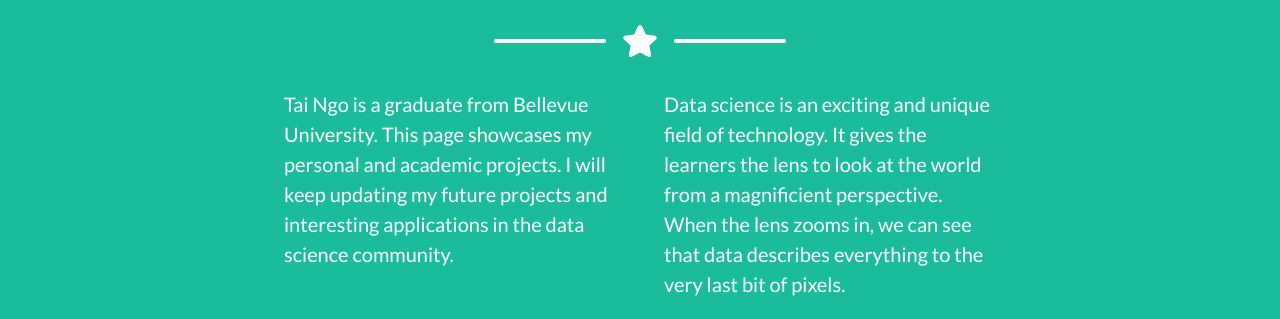
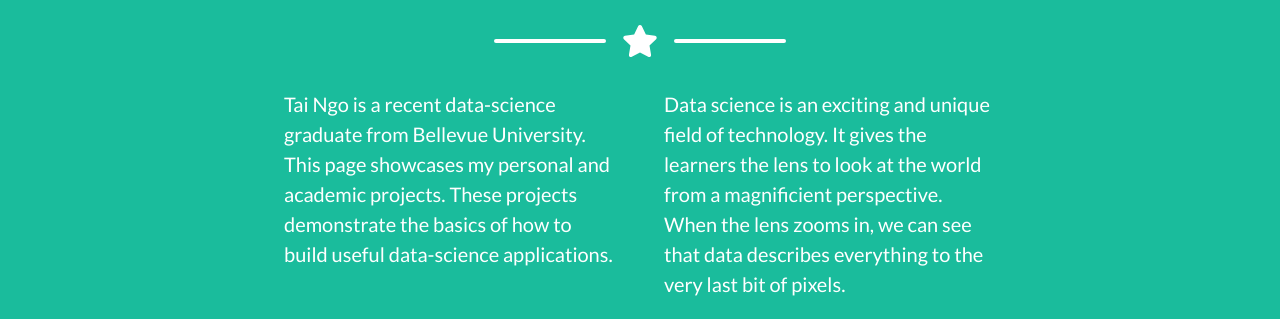
Before and after one commit to tngo012/tngo012.github.io, a plain HTML site: page index.html in a window 1280 px wide. Shown: the part 2636-2955 px from the top of the page. Drawn offline with nearby package versions, Linux system fonts and the light colour scheme.

Commit message:
Update index.html

```diff
--- a/index.html
+++ b/index.html
@@ -215,7 +215,7 @@
                 </div>
                 <!-- About Section Content-->
                 <div class="row">
-                    <div class="col-lg-4 ml-auto"><p class="lead">Tai Ngo is a graduate from Bellevue University. This page showcases my personal and academic projects. I will keep updating my future projects and interesting applications in the data science community.</p></div>
+                    <div class="col-lg-4 ml-auto"><p class="lead">Tai Ngo is a recent data-science graduate from Bellevue University. This page showcases my personal and academic projects. These projects demonstrate the basics of how to build useful data-science applications.</p></div>
                     <div class="col-lg-4 mr-auto"><p class="lead">Data science is an exciting and unique field of technology. It gives the learners the lens to look at the world from a magnificient perspective. When the lens zooms in, we can see that data describes everything to the very last bit of pixels.</p></div>
                 </div>
                 <!-- About Section Button-->
```
